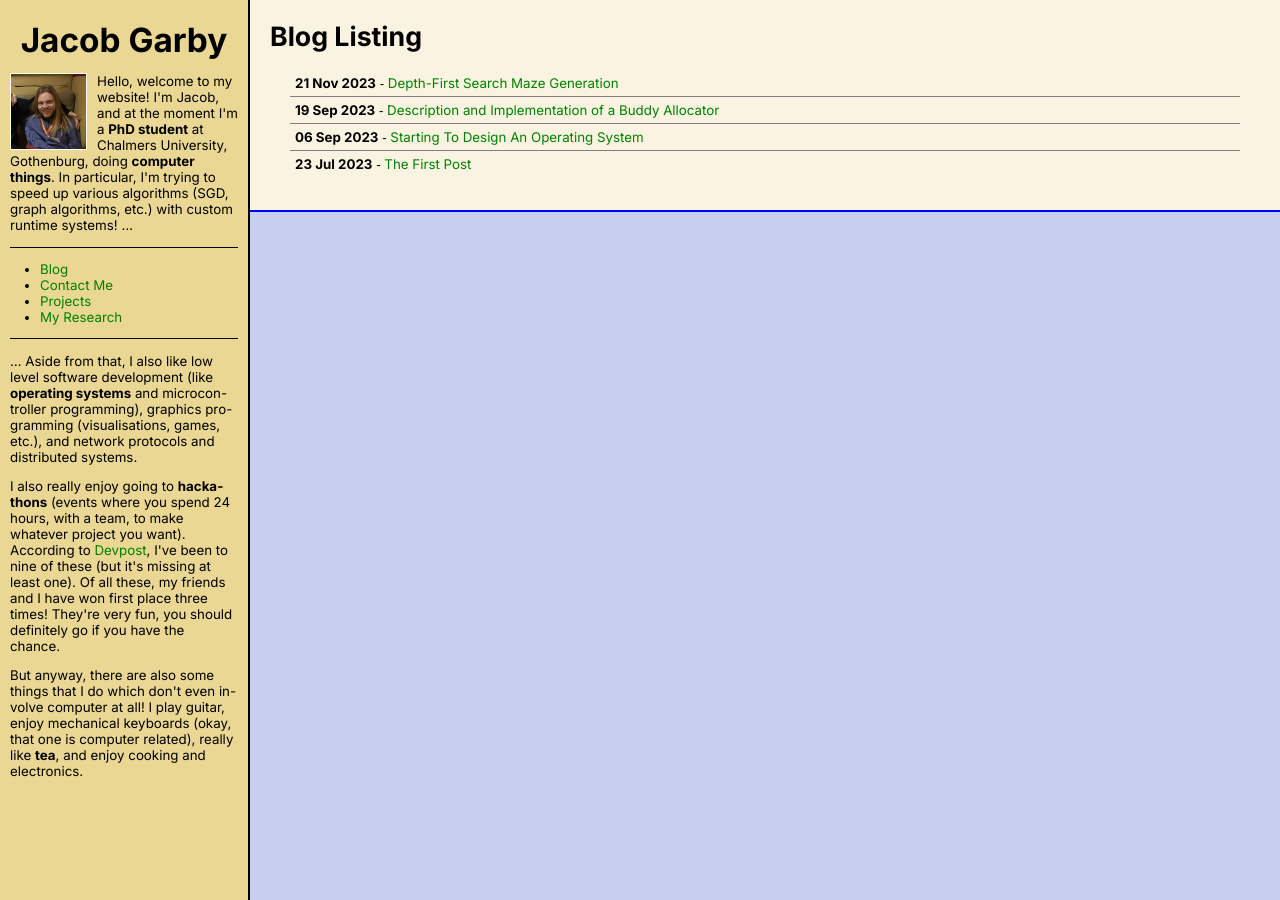
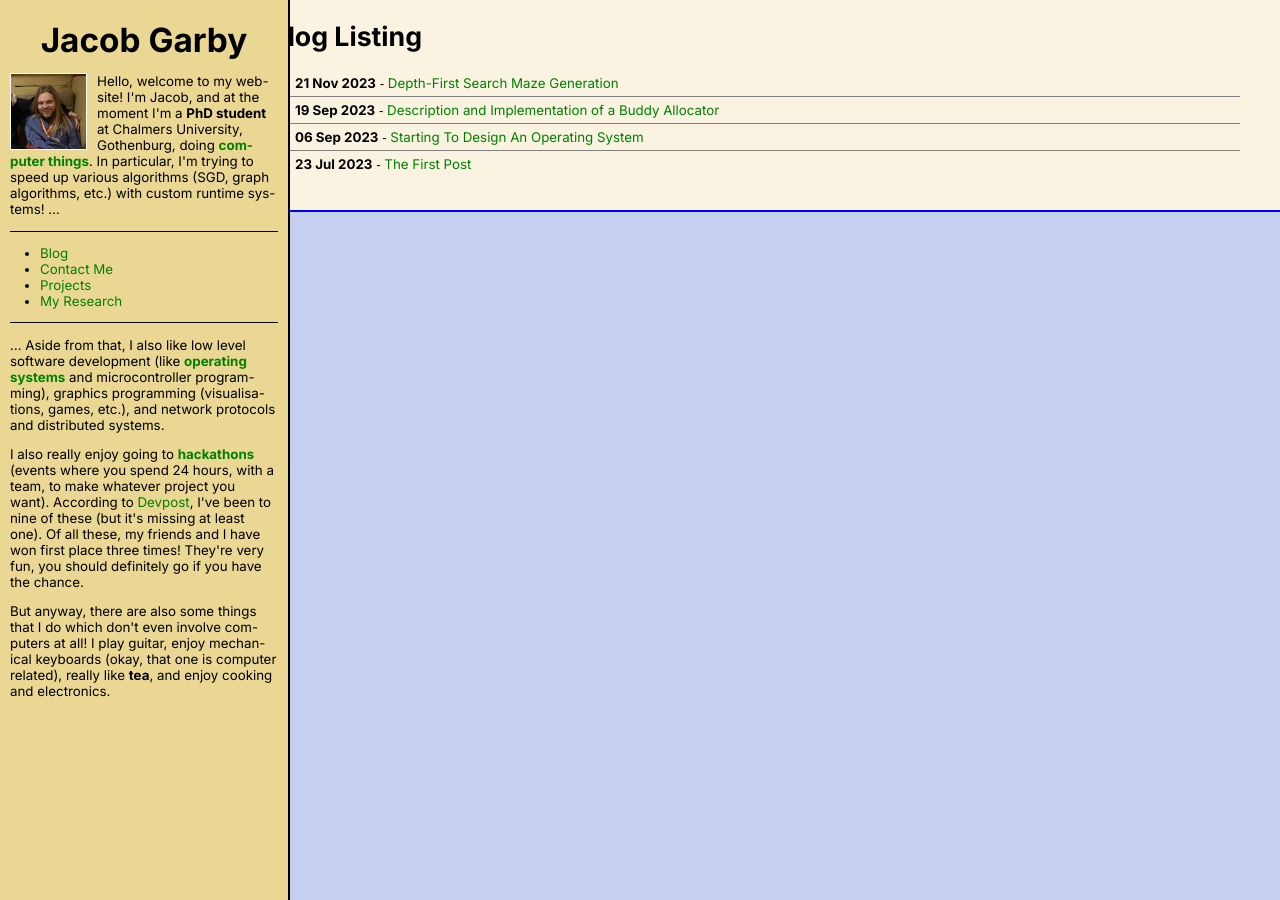
Before and after one commit to j4cobgarby/j4cobgarby.github.io, a Jekyll site: the page built from index.html, in a window 1280 px wide. Built offline with Jekyll 4.4.1, drawn with Linux system fonts in a browser that asks for light colours.

Commit message:
fix typo, add links

```diff
--- a/_layouts/default.html
+++ b/_layouts/default.html
@@ -14,7 +14,7 @@
             <h1 class="bigtitle">Jacob Garby</h1>
             <img class="icon" src="/assets/img/just me.jpg" alt="Me at Royal Hackaway 2024">
             <p class="intro">
-            Hello, welcome to my website! I'm Jacob, and at the moment I'm a <b>PhD student</b> at Chalmers University, Gothenburg, doing <b>computer things</b>. In particular, I'm trying to speed up various algorithms (SGD, graph algorithms, etc.) with custom runtime systems! &#8230;
+            Hello, welcome to my website! I'm Jacob, and at the moment I'm a <b>PhD student</b> at Chalmers University, Gothenburg, doing <a href="https://github.com/j4cobgarby/"><b>computer things</b></a>. In particular, I'm trying to speed up various algorithms (SGD, graph algorithms, etc.) with custom runtime systems! &#8230;
             </p>
             <hr>
             <ul>
@@ -25,11 +25,11 @@
             </ul>
             <hr>
             <p>
-            &#8230; Aside from that, I also like low level software development (like <b>operating systems</b> and microcontroller programming), graphics programming (visualisations, games, etc.), and network protocols and distributed systems.
+            &#8230; Aside from that, I also like low level software development (like <a href="https://github.com/j4cobgarby/fors-kernel"><b>operating systems</b></a> and microcontroller programming), graphics programming (visualisations, games, etc.), and network protocols and distributed systems.
             </p><p>
-            I also really enjoy going to <b>hackathons</b> (events where you spend 24 hours, with a team, to make whatever project you want). According to <a href="https://devpost.com/j4cobgarby">Devpost</a>, I've been to nine of these (but it's missing at least one). Of all these, my friends and I have won first place three times! They're very fun, you should definitely go if you have the chance.
+            I also really enjoy going to <a href="/projects.html#hackathons" alt="See my hackathon projects!"><b>hackathons</b></a> (events where you spend 24 hours, with a team, to make whatever project you want). According to <a href="https://devpost.com/j4cobgarby">Devpost</a>, I've been to nine of these (but it's missing at least one). Of all these, my friends and I have won first place three times! They're very fun, you should definitely go if you have the chance.
             </p><p>
-            But anyway, there are also some things that I do which don't even involve computer at all! I play guitar, enjoy mechanical keyboards (okay, that one is computer related), really like <b>tea</b>, and enjoy cooking and electronics.
+            But anyway, there are also some things that I do which don't even involve computers at all! I play guitar, enjoy mechanical keyboards (okay, that one is computer related), really like <b>tea</b>, and enjoy cooking and electronics.
         </div>
         <div class="content">
             {{ content }}
--- a/assets/css/style.css
+++ b/assets/css/style.css
@@ -55,7 +55,7 @@ a:hover {
 
 div.sidebar {
     height: 100%;
-    width: 250px;
+    width: 290px;
     border-right: 2px solid black;
     position: fixed;
     z-index: 1;
```
Also changed, not shown: 1 other file.
